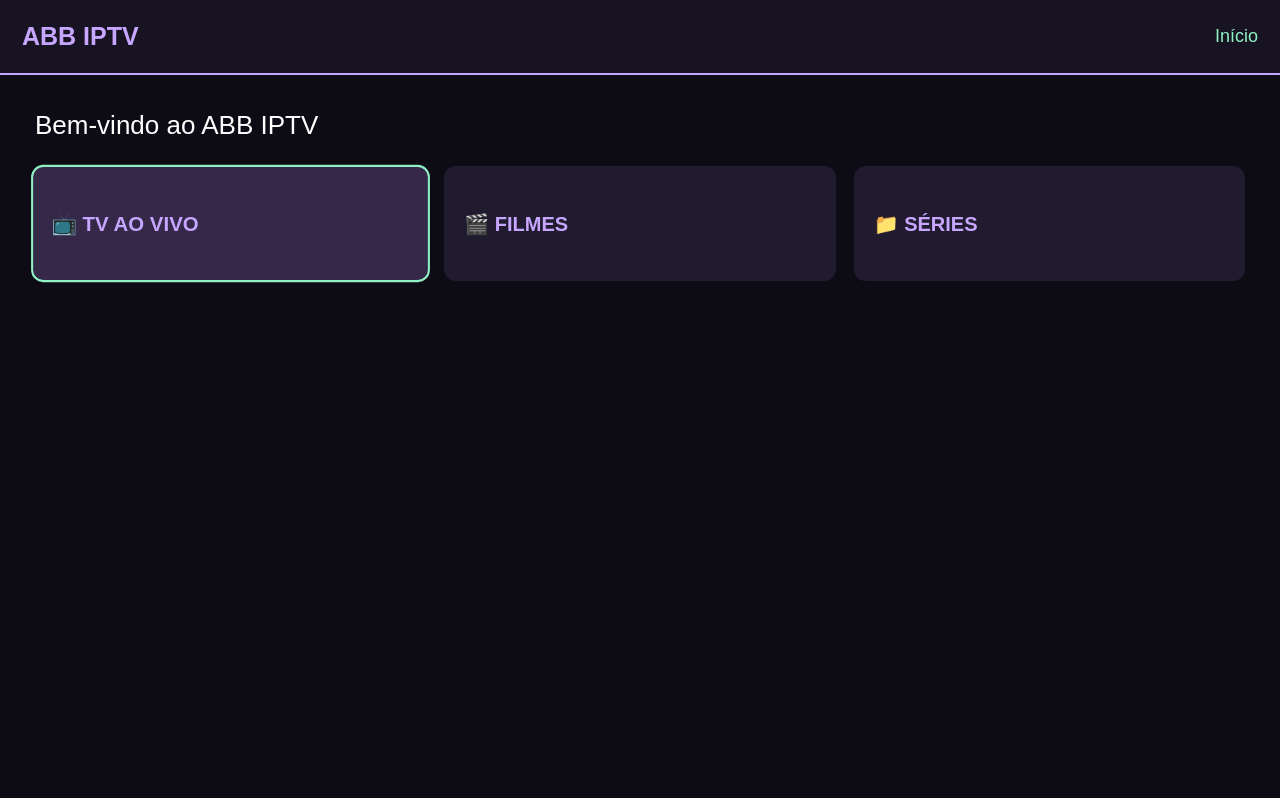
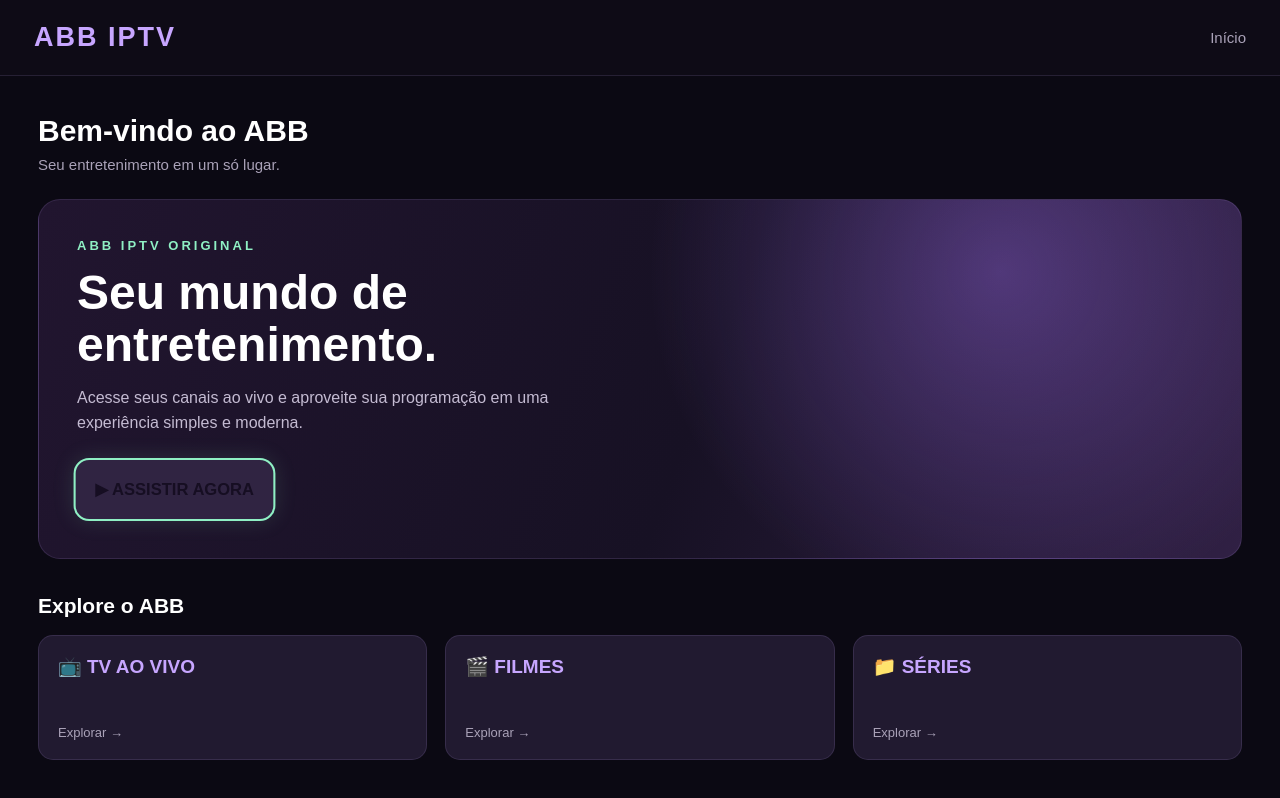
Before and after one commit to dragonfesta8/ABB-APK, a website: page ABB-APK-GitHub/www/index.html in a window 1280 px wide. Drawn offline with nearby package versions, Linux system fonts and the light colour scheme.

Commit message:
Update index.html

```diff
--- a/ABB-APK-GitHub/www/index.html
+++ b/ABB-APK-GitHub/www/index.html
@@ -7,48 +7,63 @@
 
 <style>
 :root {
-  --bg: #0d0b14;
-  --panel: #171322;
-  --panel-light: #211b30;
-  --lilac: #c7a6ff;
+  --bg: #0b0913;
+  --panel: #15111f;
+  --panel-light: #211a30;
+  --panel-hover: #302442;
+  --purple: #a875ff;
+  --purple-light: #c7a6ff;
   --mint: #8ff0c4;
   --white: #ffffff;
   --muted: #aaa2b8;
+  --border: rgba(199,166,255,.13);
 }
 
 * {
   box-sizing: border-box;
 }
 
-body {
+html, body {
   margin: 0;
+  min-height: 100%;
   background: var(--bg);
   color: var(--white);
   font-family: Arial, sans-serif;
 }
 
+body {
+  min-height: 100vh;
+}
+
 header {
-  padding: 22px;
-  background: var(--panel);
-  border-bottom: 2px solid var(--lilac);
+  height: 76px;
+  padding: 0 34px;
+  background: rgba(15,12,23,.96);
+  border-bottom: 1px solid var(--border);
   display: flex;
   justify-content: space-between;
   align-items: center;
+  position: sticky;
+  top: 0;
+  z-index: 10;
 }
 
 .logo {
-  font-size: 25px;
-  font-weight: bold;
-  color: var(--lilac);
+  font-size: 27px;
+  font-weight: 900;
+  letter-spacing: 2px;
+  color: var(--purple-light);
 }
 
 #page-title {
-  color: var(--mint);
-  font-size: 18px;
+  color: var(--muted);
+  font-size: 15px;
 }
 
 main {
-  padding: 24px;
+  padding: 30px 38px 45px;
+  max-width: 1600px;
+  margin: auto;
 }
 
 .screen {
@@ -57,82 +72,166 @@ main {
 
 .screen.active {
   display: block;
+  animation: aparecer .25s ease;
 }
 
+@keyframes aparecer {
+  from { opacity: 0; transform: translateY(8px); }
+  to { opacity: 1; transform: translateY(0); }
+}
+
+/* Tela inicial */
+
 .home-title {
-  font-size: 26px;
-  margin-bottom: 25px;
+  font-size: 30px;
+  font-weight: 800;
+  margin-bottom: 8px;
+}
+
+.home-subtitle {
+  color: var(--muted);
+  font-size: 15px;
+  margin-bottom: 26px;
+}
+
+.hero {
+  min-height: 290px;
+  padding: 38px;
+  margin-bottom: 35px;
+  border: 1px solid var(--border);
+  border-radius: 22px;
+  background:
+    radial-gradient(circle at 80% 20%, rgba(168,117,255,.35), transparent 35%),
+    linear-gradient(110deg, #21152f 0%, #171124 55%, #302044 100%);
+  display: flex;
+  flex-direction: column;
+  justify-content: center;
+  overflow: hidden;
+}
+
+.hero-label {
+  color: var(--mint);
+  font-size: 13px;
+  font-weight: bold;
+  letter-spacing: 3px;
+  margin-bottom: 14px;
+}
+
+.hero h1 {
+  max-width: 550px;
+  font-size: clamp(30px, 5vw, 48px);
+  line-height: 1.08;
+  margin: 0 0 14px;
+}
+
+.hero p {
+  color: #c4bbd2;
+  max-width: 480px;
+  line-height: 1.6;
+  margin: 0 0 23px;
+}
+
+.hero button {
+  width: fit-content;
+  min-width: 190px;
+  background: var(--purple);
+  color: #160e22;
+  border: none;
+}
+
+.section-heading {
+  font-size: 21px;
+  font-weight: bold;
+  margin: 0 0 17px;
 }
 
 .menu {
   display: grid;
-  grid-template-columns: repeat(auto-fit, minmax(190px, 1fr));
+  grid-template-columns: repeat(3, minmax(0, 1fr));
   gap: 18px;
 }
 
 button {
-  border: 2px solid transparent;
-  border-radius: 12px;
-  padding: 18px;
+  border: 1px solid var(--border);
+  border-radius: 15px;
+  padding: 19px;
   background: var(--panel-light);
-  color: white;
-  font-size: 17px;
+  color: var(--white);
+  font-size: 16px;
   font-weight: bold;
   cursor: pointer;
   text-align: left;
+  transition: transform .18s, background .18s, border-color .18s;
 }
 
 button:focus {
   outline: none;
-  border-color: var(--mint);
-  background: #352849;
-  transform: scale(1.02);
+  border: 2px solid var(--mint);
+  background: var(--panel-hover);
+  transform: scale(1.035);
+  box-shadow: 0 0 22px rgba(143,240,196,.13);
 }
 
 .menu button {
-  min-height: 115px;
-  font-size: 20px;
-  color: var(--lilac);
+  min-height: 125px;
+  font-size: 19px;
+  color: var(--purple-light);
+  display: flex;
+  flex-direction: column;
+  justify-content: space-between;
 }
 
+.menu button::after {
+  content: "Explorar  →";
+  color: var(--muted);
+  font-size: 13px;
+  font-weight: normal;
+}
+
+/* Categorias e canais */
+
 .panel-title {
-  font-size: 21px;
-  color: var(--mint);
-  margin-bottom: 18px;
+  font-size: 25px;
+  font-weight: 800;
+  color: var(--white);
+  margin: 5px 0 23px;
 }
 
 #channels {
   display: grid;
-  grid-template-columns: repeat(auto-fit, minmax(180px, 1fr));
-  gap: 12px;
+  grid-template-columns: repeat(auto-fill, minmax(190px, 1fr));
+  gap: 15px;
 }
 
 .channel-button {
-  min-height: 70px;
+  min-height: 82px;
   font-size: 15px;
+  line-height: 1.35;
+  background: linear-gradient(145deg, #211a30, #171321);
+  border-radius: 14px;
+  overflow-wrap: anywhere;
 }
 
-.actions {
-  display: flex;
-  flex-wrap: wrap;
-  gap: 12px;
-  margin: 20px 0;
-}
-
-.actions button {
-  font-size: 14px;
+#channels button:first-child {
+  color: var(--mint);
 }
 
 #status {
   color: var(--muted);
-  margin-top: 18px;
+  margin-top: 24px;
+  font-size: 14px;
 }
 
-#video {
-  width: 100%;
-  max-height: 70vh;
-  background: black;
-  border-radius: 12px;
+/* Player */
+
+#player-screen {
+  max-width: 1100px;
+  margin: auto;
+}
+
+#player-title {
+  font-size: 24px;
+  color: var(--purple-light);
 }
 
 #player-message {
@@ -140,9 +239,74 @@ button:focus {
   color: var(--mint);
 }
 
-@media (min-width: 800px) {
+#video {
+  width: 100%;
+  max-height: 70vh;
+  background: #000;
+  border: 1px solid var(--border);
+  border-radius: 16px;
+}
+
+.actions {
+  display: flex;
+  flex-wrap: wrap;
+  gap: 12px;
+  margin: 22px 0;
+}
+
+.actions button {
+  min-width: 140px;
+}
+
+/* Telas menores */
+
+@media (max-width: 700px) {
+  header {
+    height: 65px;
+    padding: 0 18px;
+  }
+
+  .logo {
+    font-size: 22px;
+  }
+
   main {
-    padding: 35px;
+    padding: 22px 17px 35px;
+  }
+
+  .hero {
+    min-height: 250px;
+    padding: 25px;
+  }
+
+  .menu {
+    grid-template-columns: 1fr;
+    gap: 12px;
+  }
+
+  .menu button {
+    min-height: 90px;
+  }
+
+  #channels {
+    grid-template-columns: repeat(2, minmax(0, 1fr));
+    gap: 10px;
+  }
+
+  .channel-button {
+    min-height: 75px;
+    padding: 13px;
+    font-size: 13px;
+  }
+}
+
+@media (min-width: 1100px) {
+  main {
+    padding-top: 38px;
+  }
+
+  #channels {
+    grid-template-columns: repeat(auto-fill, minmax(220px, 1fr));
   }
 }
 </style>
@@ -158,17 +322,34 @@ button:focus {
 <main>
 
 <section id="home" class="screen active">
-  <div class="home-title">Bem-vindo ao ABB IPTV</div>
+
+  <div class="home-title">Bem-vindo ao ABB</div>
+  <div class="home-subtitle">Seu entretenimento em um só lugar.</div>
+
+  <div class="hero">
+    <div class="hero-label">ABB IPTV ORIGINAL</div>
+    <h1>Seu mundo de entretenimento.</h1>
+    <p>
+      Acesse seus canais ao vivo e aproveite sua programação
+      em uma experiência simples e moderna.
+    </p>
+    <button id="tv-button">▶ ASSISTIR AGORA</button>
+  </div>
+
+  <div class="section-heading">Explore o ABB</div>
 
   <div class="menu">
-    <button id="tv-button">📺 TV AO VIVO</button>
+    <button onclick="abrirTV()">📺 TV AO VIVO</button>
+
     <button onclick="mostrarMensagem('Filmes em desenvolvimento')">
       🎬 FILMES
     </button>
+
     <button onclick="mostrarMensagem('Séries em desenvolvimento')">
       📁 SÉRIES
     </button>
   </div>
+
 </section>
 
 <section id="tv-screen" class="screen">
```
